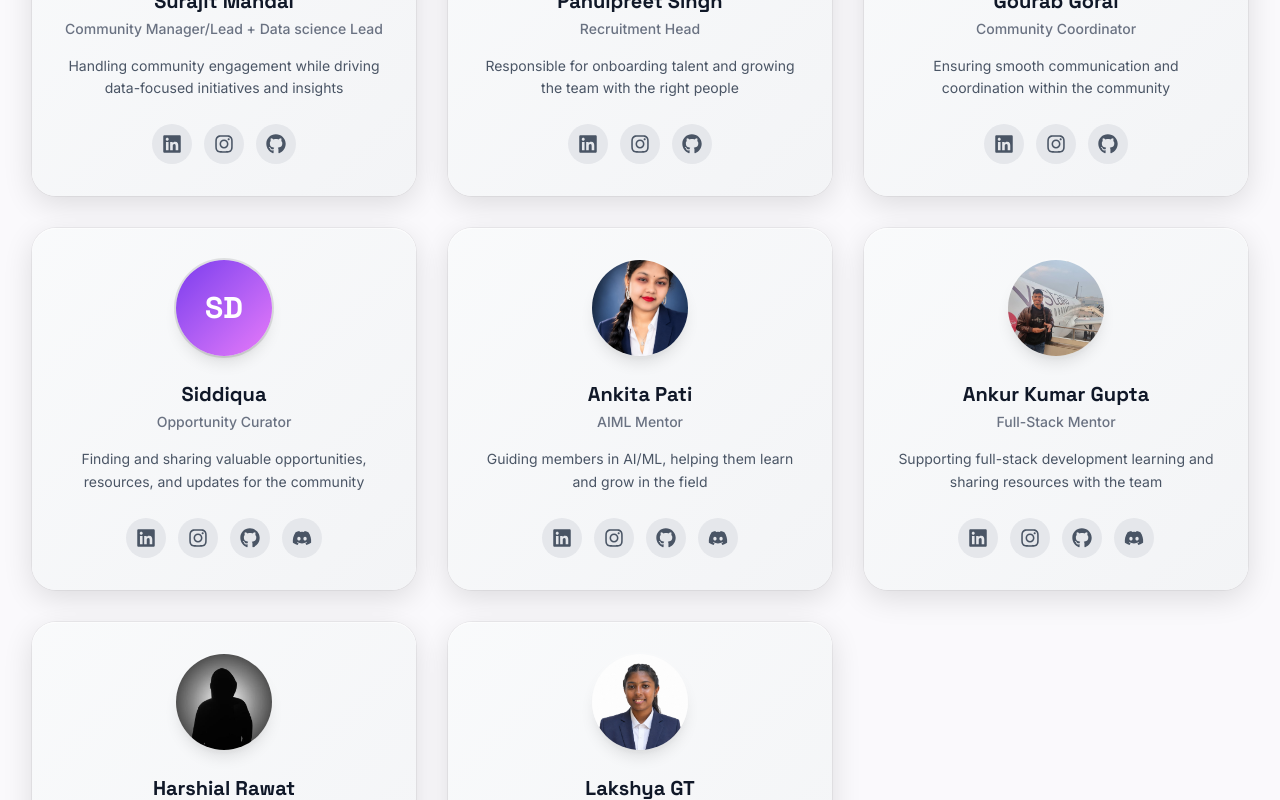
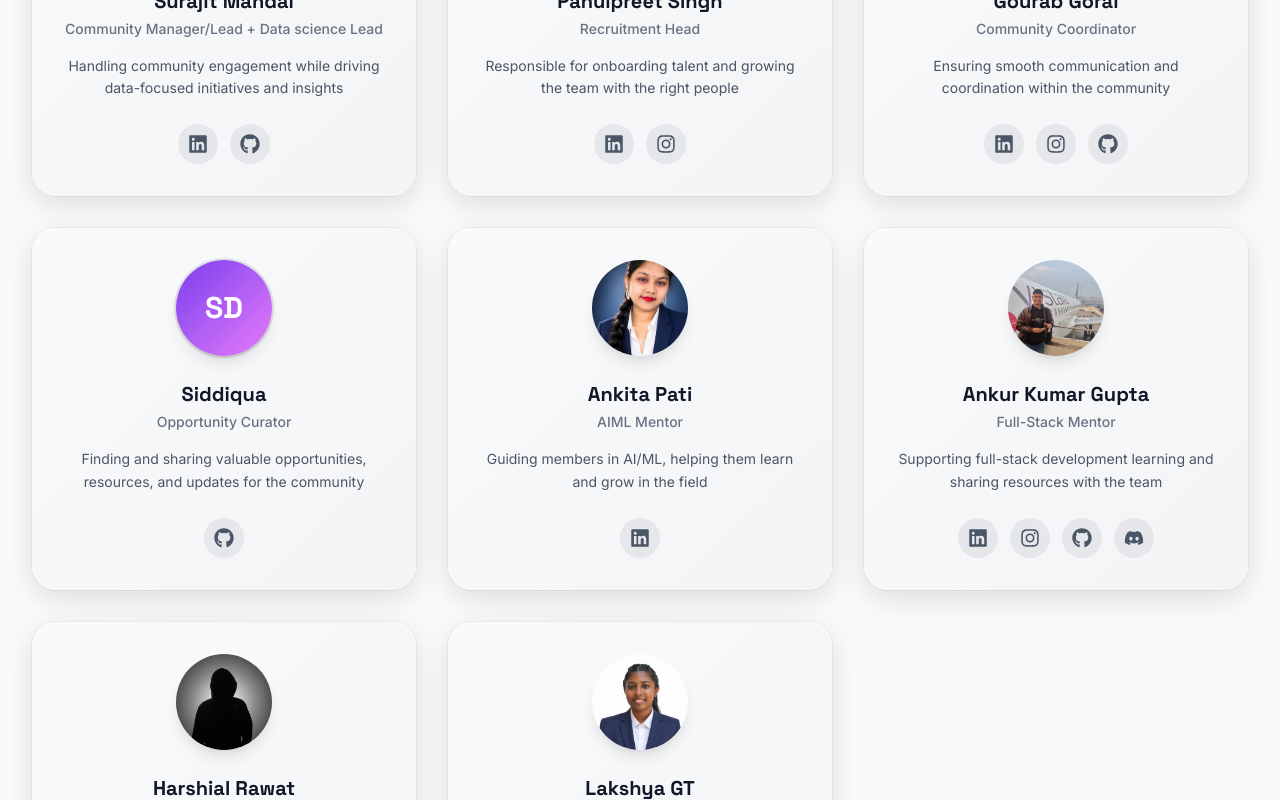
Before and after one commit to codexxxx07/Nexcarinner_Website, a React (Vite) app in the folder FrontEnd/: page /about in a window 1280 px wide. Shown: the part 2620-3420 px from the top of the page. Built offline with nearby package versions, Linux system fonts and the light colour scheme.

Commit message:
Added Rest Social Links & Fixed About Section

```diff
--- a/FrontEnd/src/pages/About.jsx
+++ b/FrontEnd/src/pages/About.jsx
@@ -113,8 +113,7 @@ const team = [
     initials: 'SJ',
     gradient: 'from-brand-500 to-flare-cyan',
     socials: {
-      linkedin: 'linkedin.com/in/surajit-mandal-4a921b328',
-      instagram: 'https://www.linkedin.com/in/enigmatic_soul.09',
+      linkedin: 'https://www.linkedin.com/in/surajit-mandal-4a921b328',
       github: 'https://github.com/Ims2006',
     }
   },
@@ -151,10 +150,7 @@ const team = [
     initials: 'SD',
     gradient: 'from-brand-600 to-flare-pink',
     socials: {
-      linkedin: '#',
-      instagram: '#',
-      github: '#',
-      discord: '#'
+      github: 'https://github.com/Siddiqua2007'
     }
   },
   {
@@ -165,10 +161,7 @@ const team = [
     initials: 'AK',
     gradient: 'from-flare-cyan to-flare-pink',
     socials: {
-      linkedin: '#',
-      instagram: '#',
-      github: '#',
-      discord: '#'
+      linkedin: 'https://www.linkedin.com/in/ankita-p-518a462b7',
     }
   },
   {
@@ -206,10 +199,8 @@ const team = [
     initials: 'AK',
     gradient: 'from-flare-cyan to-flare-pink',
     socials: {
-      linkedin: '#',
-      instagram: '#',
-      github: '#',
-      discord: '#'
+      linkedin: 'https://www.linkedin.com/in/lakshya10',
+      instagram: 'https://www.instagram.com/__.lakxz.tkdian.__'
     }
   },
 ]
@@ -293,6 +284,7 @@ const TeamCard = ({ member }) => {
 
         {/* Social Icons */}
         <div className="mt-6 flex justify-center gap-3">
+          {member.socials.linkedin && member.socials.linkedin !== '#' && (
             <a
               href={member.socials.linkedin}
               className={`flex h-10 w-10 items-center justify-center rounded-full transition-all duration-300 ease-out hover:scale-110 hover:shadow-md ${
@@ -301,34 +293,47 @@ const TeamCard = ({ member }) => {
                   : 'bg-gray-200 text-gray-600 hover:bg-[#0077b5] hover:text-white'
               }`}
               aria-label="LinkedIn"
+              target="_blank"
+              rel="noopener noreferrer"
             >
               <FaLinkedin className="h-5 w-5" />
             </a>
+          )}
+          {member.socials.instagram && member.socials.instagram !== '#' && (
             <a
               href={member.socials.instagram}
               className={`flex h-10 w-10 items-center justify-center rounded-full transition-all duration-300 ease-out hover:scale-110 hover:bg-linear-to-br hover:from-[#f09433] hover:via-[#e6683c] hover:to-[#bc1888] hover:text-white hover:shadow-md ${
                 dark ? 'bg-white/8 text-gray-400' : 'bg-gray-200 text-gray-600'
               }`}
               aria-label="Instagram"
+              target="_blank"
+              rel="noopener noreferrer"
             >
               <FaInstagram className="h-5 w-5" />
             </a>
+          )}
+          {member.socials.github && member.socials.github !== '#' && (
             <a
               href={member.socials.github}
               className={`flex h-10 w-10 items-center justify-center rounded-full transition-all duration-300 ease-out hover:scale-110 hover:bg-gray-900 hover:text-white hover:shadow-md ${
                 dark ? 'bg-white/8 text-gray-400' : 'bg-gray-200 text-gray-600'
               }`}
               aria-label="GitHub"
+              target="_blank"
+              rel="noopener noreferrer"
             >
               <FaGithub className="h-5 w-5" />
             </a>
-          {member.socials.discord && (
+          )}
+          {member.socials.discord && member.socials.discord !== '#' && (
             <a
               href={member.socials.discord}
               className={`flex h-10 w-10 items-center justify-center rounded-full transition-all duration-300 ease-out hover:scale-110 hover:bg-[#5865F2] hover:text-white hover:shadow-md ${
                 dark ? 'bg-white/8 text-gray-400' : 'bg-gray-200 text-gray-600'
               }`}
               aria-label="Discord"
+              target="_blank"
+              rel="noopener noreferrer"
             >
               <FaDiscord className="h-5 w-5" />
             </a>
```
Lines whose indentation alone changed are shown as unchanged.
